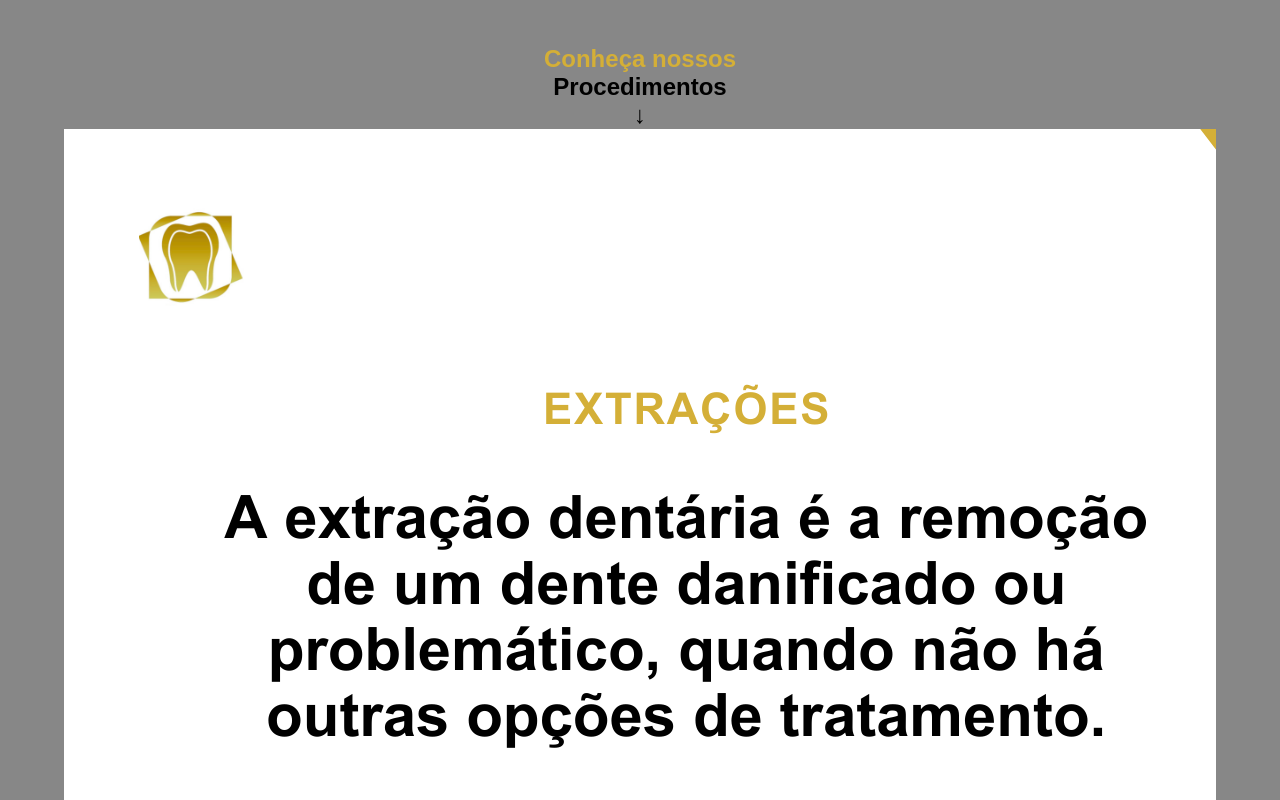
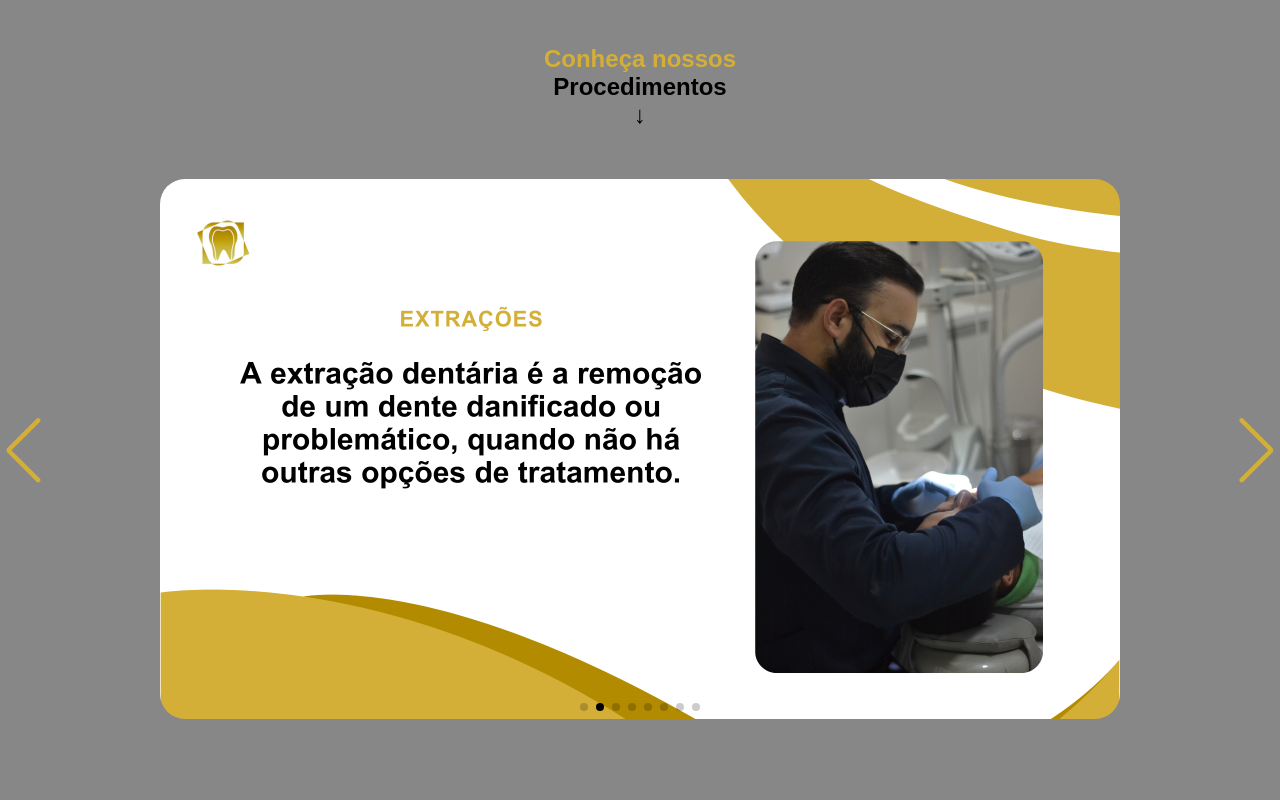
Before and after one commit to rickcsta/Clinica-Odonto, a Next.js app: page /ortos in a window 1280 px wide. Shown: the part 880-1680 px from the top of the page. Built offline with nearby package versions, Linux system fonts and the light colour scheme.

Commit message:
slides completos

```diff
--- a/src/app/globals.css
+++ b/src/app/globals.css
@@ -41,6 +41,8 @@ a {
   }
 }
 
+/*cabeçalho*/
+
 .h2header {
   color: #d4af37;
 }
@@ -76,3 +78,15 @@ a {
   display: flex;
   flex-direction: column;
 }
+
+/*botoes slides pag pincipal*/
+
+.swiper-button-next,
+.swiper-button-prev {
+  color: #d4af37 !important;
+  scale: 1.5;
+}
+
+.swiper-pagination-bullet-active {
+  background: black !important;
+}
--- a/src/app/ortos/carousel.js
+++ b/src/app/ortos/carousel.js
@@ -1,30 +1,35 @@
 "use client";
-
 import { Swiper, SwiperSlide } from 'swiper/react';
-import { Autoplay, EffectFade, Navigation } from 'swiper/modules';
-
+import { Autoplay, EffectFade, Navigation, Pagination } from 'swiper/modules';
+import styles from './carousel.module.css';
 import 'swiper/css';
 import 'swiper/css/effect-fade';
+import 'swiper/css/navigation';
+import 'swiper/css/pagination';
+
 
 export default function Carousel() {
   return (
+
     <Swiper
-      modules={[Autoplay, EffectFade, Navigation]}
+      modules={[Autoplay, EffectFade, Navigation, Pagination]}
       spaceBetween={50}
       slidesPerView={1}
+      navigation
+      pagination={{ clickable: true }}
       autoplay={{ delay: 5000, disableOnInteraction: false }}
       loop={true}
       effect="fade"
       fadeEffect={{ crossFade: true }}
     >
-      <SwiperSlide><img src="/1.png" alt="limpeza" /></SwiperSlide>
-      <SwiperSlide><img src="/2.png" alt="extracao" /></SwiperSlide>
-      <SwiperSlide><img src="/3.png" alt="restauracao" /></SwiperSlide>
-      <SwiperSlide><img src="/4.png" alt="clareamento" /></SwiperSlide>
-      <SwiperSlide><img src="/5.png" alt="implante" /></SwiperSlide>
-      <SwiperSlide><img src="/6.png" alt="aparelho" /></SwiperSlide>
-      <SwiperSlide><img src="/7.png" alt="protese" /></SwiperSlide>
-      <SwiperSlide><img src="/8.png" alt="lentes" /></SwiperSlide>
+      <SwiperSlide><img src="/1.png" alt="limpeza" className={styles.imagens} /></SwiperSlide>
+      <SwiperSlide><img src="/2.png" alt="extracao" className={styles.imagens} /></SwiperSlide>
+      <SwiperSlide><img src="/3.png" alt="restauracao" className={styles.imagens} /></SwiperSlide>
+      <SwiperSlide><img src="/4.png" alt="clareamento" className={styles.imagens} /></SwiperSlide>
+      <SwiperSlide><img src="/5.png" alt="implante" className={styles.imagens} /></SwiperSlide>
+      <SwiperSlide><img src="/6.png" alt="aparelho" className={styles.imagens} /></SwiperSlide>
+      <SwiperSlide><img src="/7.png" alt="protese" className={styles.imagens} /></SwiperSlide>
+      <SwiperSlide><img src="/8.png" alt="lentes" className={styles.imagens} /></SwiperSlide>
     </Swiper>
   );
 }
--- /dev/null
+++ b/src/app/ortos/carousel.module.css
@@ -0,0 +1,7 @@
+.imagens{
+  width: 75%;
+  max-width: 75%;
+  height: auto;
+  object-fit: cover;
+  border-radius: 25px;
+}
--- a/src/app/ortos/page.js
+++ b/src/app/ortos/page.js
@@ -26,14 +26,9 @@ export default function Home() {
         <h2 className={style.dourado}>Conheça nossos</h2>
         <h2>Procedimentos</h2>
         <h2>↓</h2>
-
-
         <div className={style.carouselWrapper}>
           <Carousel />
         </div>
-
-
-
       </div>
 
       <div className={style.localizacao} id="localizacao">
--- a/src/app/ortos/page.module.css
+++ b/src/app/ortos/page.module.css
@@ -74,7 +74,8 @@
 /*css da parte de procedimentos*/
 
 .procedimentos {
-  padding: 50px 5%;
+  padding-top: 50px;
+  padding-bottom: 50px;
   background-color: #878787;
   color: black;
   text-align: center;
@@ -82,39 +83,9 @@
   border-bottom-right-radius: 50% 2%
 }
 
-.imgdescrip {
-  display: flex;
-  gap: 40px;
-  justify-content: center;
-  align-items: flex-start;
-  flex-wrap: wrap;
-  margin-top: 30px;
-}
-
-.ladoesq, .ladodir {
-  padding-top: 5%;
-  flex: 1;
-  min-width: 300px;
-}
-
-.ladoesq p, .ladodir p {
-    padding-top: 5px;
-    padding-bottom: 5px;
-    color: black;
-    font-size: 20px;
-}
-
-.ladoesq h3, .ladodir h3 {
-    text-decoration: underline;
-    font-size: 20px;
-    font-weight: bold;
-    color: #d4af37;
-}
-
-.imagem {
-  max-width: 100%;
-  height: auto;
-  border-radius: 10px;
+.carouselWrapper{
+    margin-top: 50px;
+    margin-bottom: 50px;
 }
 
 /*css parte da localização*/
```
